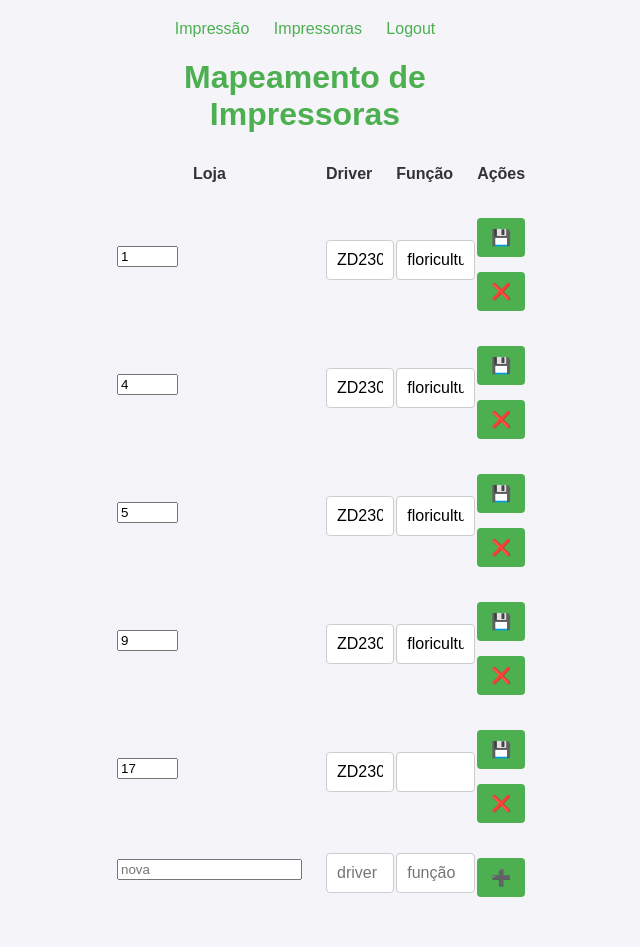
After one commit to Deyvidhalaten/ImpressoraZQ230, a Flask app: page /printers in a window 1280 px wide. The commit adds this page. Shown: the whole page, without its empty margins (335-975 px from the left). Run offline with Flask 3, Linux system fonts and the light colour scheme; parts of the project's set-up code (start-up, migrations or seed data) failed here and were passed over.

Commit message:
feature/mapeamento-loja-Atualizacao-1
feito mapeamento de loja origem-destino, ajustando escala da pagina web

```diff
--- a/app.py
+++ b/app.py
@@ -57,6 +57,35 @@ def load_db():
             db[codprod] = {'ean': ean, 'descricao': desc, 'codprod': codprod}
     return db
 
+PRINTERS_FILE = os.path.join(BASE_DIR, 'printers.txt')
+def load_printer_map():
+    """Lê o printers.txt e retorna uma lista de dicts: [{'pattern','driver','loja','funcao'}, ...]"""
+    maps = []
+    if not os.path.exists(PRINTERS_FILE):
+        return maps
+    with open(PRINTERS_FILE, encoding='utf-8') as f:
+        for line in f:
+            parts = [p.strip() for p in line.split(',')]
+            if len(parts) < 2:
+                continue
+            pattern, driver = parts[0], parts[1]
+            funcao = parts[2] if len(parts) >= 3 else ''
+            # extrai apenas o número da loja do padrão "10.<loja>*"
+            try:
+                loja = pattern.split('.')[1].rstrip('*')
+            except:
+                loja = ''
+            maps.append({
+                'pattern': pattern,
+                'driver': driver,
+                'loja': loja,
+                'funcao': funcao
+            })
+    return maps
+
+# logo após definir BASE_DIR:
+load_printer_map()
+
 def load_config():
     global IP_IMPRESSORA, LS_FLOR_VALUE, LS_FLV_VALUE
     if not os.path.exists(CONFIG_FILE):
@@ -73,6 +102,7 @@ def load_config():
             elif key == 'LS_FLV_VALUE':
                 try: LS_FLV_VALUE = int(val)
                 except: pass
+
 
 
 def save_config():
@@ -213,7 +243,7 @@ def resolve_printer_name(requested_name: str) -> str:
 Y_OFFSET = 50
 PRINTER_NAME = "ZDesigner ZD230-203dpi ZPL"
 
-def print_image_via_driver(image_path: str, x_offset: int, printer_name: str = None):
+def print_image_via_driver(image_path: str, x_offset: int, printer_name: str):
     """
     1) Desabilita o reset do driver e reaplica o LS via ZPL (preserva margem)
     2) Imprime o PNG via GDI já deslocado (x_offset, Y_OFFSET)
@@ -225,7 +255,7 @@ def print_image_via_driver(image_path: str, x_offset: int, printer_name: str = N
     print(f"[DEBUG] Usando impressora: '{printer_name}'")
 
     # 2) antes de desenhar via GDI, manda PJL+ZPL pra desabilitar o reset
-    #    e manter o LS (em dots) conforme a configuração atual
+    #    e manter o LS (em dots)
     ls = x_offset  # já veio como abs(LS_FLOR_VALUE) ou abs(LS_FLV_VALUE)
     disable_reset_and_set_ls(ls_value=ls, printer_name=printer_name)
 
@@ -288,6 +318,19 @@ def load_ls(modo: str):
     else:
         flash(f"🔄 LS recarregado (LS={ls}) antes da impressão", "info")
 
+def get_driver_for_ip(client_ip: str, mappings: list[dict]) -> str:
+    """
+    percorre mappings (vindo de load_printer_map())
+    e retorna o primeiro 'driver' cujo 'pattern' case com client_ip.
+    Ex: pattern="10.17*" casa com client_ip="10.17.30.5".
+    """
+    for m in mappings:
+        prefix = m['pattern'].rstrip('*')
+        if client_ip.startswith(prefix):
+            return m['driver']
+    # fallback para a impressora padrão
+    return win32print.GetDefaultPrinter()
+
 def disable_reset_and_set_ls(ls_value: int, printer_name: str = None):
     """
     1) Envia um bloco PJL que desliga o reset automático do driver (SET RESET=OFF)
@@ -338,29 +381,6 @@ def compose_label(barcode_path: str, descricao: str, codprod: str) -> str:
     nova.save(out_path)
     return out_path
 
-# --- Imprime via GDI sem reset ---
-def print_image_via_driver(image_path: str, x_offset: int, printer_name: str):
-    if printer_name:
-        printer_name = resolve_printer_name(printer_name)
-    else:
-        printer_name = win32print.GetDefaultPrinter()
-    # reaplica noreset antes
-    disable_reset_and_set_ls(x_offset if x_offset >= 0 else -x_offset, printer_name)
-    hDC = win32ui.CreateDC()
-    hDC.CreatePrinterDC(printer_name)
-    # move a origem
-    hDC.SetViewportOrg((x_offset, Y_OFFSET))
-    img = Image.open(image_path)
-    w, h = img.size
-    hDC.StartDoc("Etiqueta")
-    hDC.StartPage()
-    dib = ImageWin.Dib(img)
-    dib.draw(hDC.GetHandleOutput(), (0, 0, w, h))
-    hDC.EndPage()
-    hDC.EndDoc()
-    # reaplica noreset depois
-    disable_reset_and_set_ls(x_offset if x_offset >= 0 else -x_offset, printer_name)
-
 def compose_double_label(label_path: str, gap: int = 140) -> str:
     img = Image.open(label_path)
     w, h = img.size
@@ -382,6 +402,9 @@ Y_OFFSET = 50  # fixo vertical
 # --- Rota principal ---
 @app.route("/", methods=["GET","POST"])
 def index():
+    mappings = load_printer_map()            # lê printers.txt
+    client_ip = request.remote_addr          # IP de quem chamou
+    driver_for_request = get_driver_for_ip(client_ip, mappings)
     if request.method == "POST":
         codigo = request.form.get("codigo","").strip()
         modo   = request.form.get("modo","Floricultura")
@@ -438,7 +461,7 @@ def index():
 
                 # imprime 'copies' vezes
                 for _ in range(copies):
-                    print_image_via_driver(double, xoff, printer_name="ZD230-203dpi.floricultura")
+                    print_image_via_driver(double, xoff, printer_name=driver_for_request)
 
                 flash(f"✅ {copies} cópia(s) impressa(s) com sucesso!", "success")
             except Exception as e:
@@ -471,6 +494,58 @@ def login():
         flash("❌ Credenciais inválidas!", "error")
         return redirect(url_for('login', next=next_page))
     return render_template("login.html")
+
+@app.route("/printers", methods=["GET","POST"])
+def printers():
+    mappings = load_printer_map()
+    # Ordenamento do menor para o maior
+    mappings.sort(key=lambda m: int(m['loja'] or 0))
+    if request.method == "POST":
+        # pega valores do form
+        loja   = request.form.get('loja','').strip()
+        driver = request.form.get('driver','').strip()
+        funcao = request.form.get('funcao','').strip()
+
+        # validação mínima
+        if not loja.isdigit() or not driver:
+            flash("❌ Loja e driver são obrigatórios", "error")
+            return redirect(url_for('printers'))
+
+        # constrói o padrão "10.<loja>*"
+        pattern = f"10.{int(loja)}*"
+
+        # substitui se já existir, ou adiciona novo
+        updated = False
+        for m in mappings:
+            if m['pattern'] == pattern:
+                m['driver'] = driver
+                m['funcao'] = funcao
+                updated = True
+                break
+        if not updated:
+            mappings.append({
+                'pattern': pattern,
+                'driver': driver,
+                'loja': loja,
+                'funcao': funcao
+            })
+
+        # grava o arquivo e dá feedback
+        save_printer_map(mappings)
+        flash("✅ Mapeamento salvo com sucesso!", "success")
+        return redirect(url_for('printers'))
+
+    # GET: renderiza a tabela
+    return render_template("printers.html", mappings=mappings)
+
+def save_printer_map(mappings):
+    """Recebe lista de dicts e grava de volta no printers.txt"""
+    with open(PRINTERS_FILE, 'w', encoding='utf-8') as f:
+        for m in mappings:
+            line = f"{m['pattern']},{m['driver']}"
+            if m.get('funcao'):
+                line += f",{m['funcao']}"
+            f.write(line + "\n")
 
 @app.route("/logout")
 def logout():
--- /dev/null
+++ b/printers.txt
@@ -0,0 +1,5 @@
+10.1*,ZD230-203dpi.floricultura,floricultura
+10.4*,ZD230-203dpi.floricultura,floricultura
+10.9*,ZD230-203dpi.floricultura,floricultura
+10.17*,ZD230-203dpi.floricultura
+10.5*,ZD230-203dpi.floricultura,floricultura
--- /dev/null
+++ b/templates/printers.html
@@ -0,0 +1,79 @@
+<!DOCTYPE html>
+<html lang="pt-br">
+<head>
+  <meta charset="UTF-8">
+  <meta name="viewport" content="width=device-width,initial-scale=1">
+  <title>Configurar Drivers de Impressora</title>
+  <link rel="stylesheet" href="{{ url_for('static', filename='style.css') }}">
+  <style>
+    .action-btn {
+      margin: 0 20px;
+      padding: 4px 8px;
+    }
+    th.actions, td.actions {
+      min-width: 120px;
+      text-align: center;
+    }
+    table th, table td {
+      padding: 10px 12px;
+    }
+  </style>
+</head>
+<body>
+  <div class="container">
+
+    <div class="nav">
+      <a href="{{ url_for('index') }}">Impressão</a>
+      <a href="{{ url_for('printers') }}" class="active">Impressoras</a>
+      <a href="{{ url_for('logout') }}">Logout</a>
+    </div>
+
+    <h1>Mapeamento de Impressoras</h1>
+
+    {% with messages = get_flashed_messages(with_categories=true) %}
+      {% for cat, msg in messages %}
+        <div class="{{ 'flash-success' if cat=='success' else 'flash' }}">{{ msg }}</div>
+      {% endfor %}
+    {% endwith %}
+
+    <table style="width:100%; margin-bottom:20px; border-collapse: collapse;">
+     <thead>
+  <tr>
+    <th>Loja</th><th>Driver</th><th>Função</th><th>Ações</th>
+  </tr>
+</thead>
+<tbody>
+{% for m in mappings %}
+  <tr>
+    <form method="POST" action="{{ url_for('printers') }}">
+      <td>
+        <input type="number" name="loja" value="{{ m.loja }}" min="1" style="width:4em">
+      </td>
+      <td>
+        <input type="text" name="driver" value="{{ m.driver }}">
+      </td>
+      <td>
+        <input type="text" name="funcao" value="{{ m.funcao }}">
+      </td>
+      <td>
+        <input type="hidden" name="pattern" value="{{ m.pattern }}">
+        <button type="submit" name="action" value="save">💾</button>
+        <button type="submit" name="action" value="delete">❌</button>
+      </td>
+    </form>
+  </tr>
+{% endfor %}
+<!-- E um formulário extra para “+ Nova impressora” -->
+<tr>
+  <form method="POST" action="{{ url_for('printers') }}">
+    <td><input type="number" name="loja" min="1" placeholder="nova"></td>
+    <td><input type="text" name="driver" placeholder="driver"></td>
+    <td><input type="text" name="funcao" placeholder="função"></td>
+    <td><button type="submit" name="action" value="save">➕</button></td>
+  </form>
+</tr>
+</tbody>
+
+  </div>
+</body>
+</html>
--- a/templates/settings.html
+++ b/templates/settings.html
@@ -24,6 +24,7 @@
 
     <div class="nav">
       <a href="{{ url_for('index') }}">Impressão</a>
+      <a href="{{ url_for('printers') }}">Cadastro Impressora</a>
       <a href="{{ url_for('logout') }}">Logout</a>
     </div>
 
```
